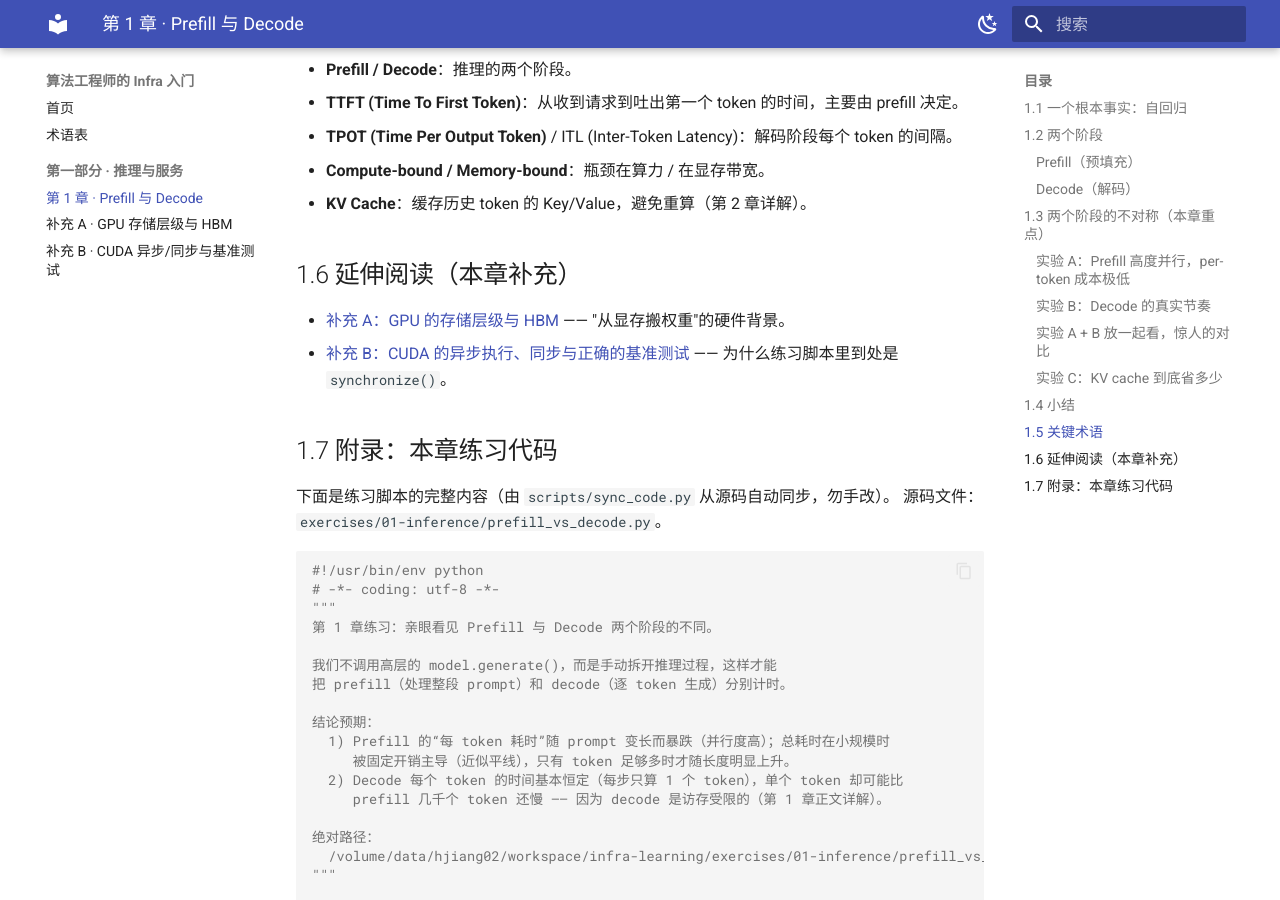
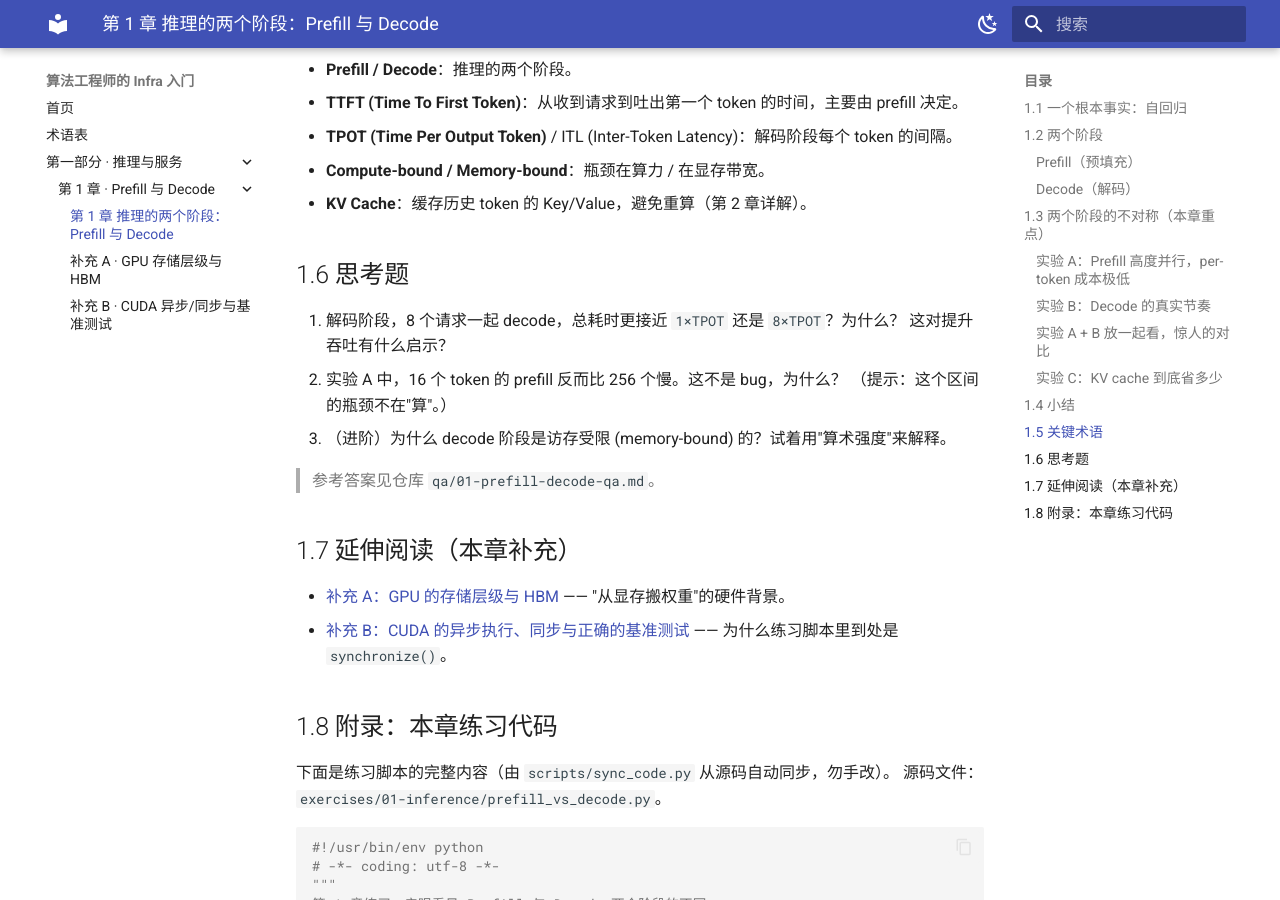
Before and after one commit to H-Jett/InfraLearning, an MkDocs documentation site: the page built from docs/chapters/01-inference/01-prefill-decode.md, in a window 1280 px wide and 900 px high, scrolled down 4113 px. Built offline with MkDocs 1.6.1 and Material for MkDocs 9.7.7, drawn with Linux system fonts in a browser that asks for light colours.

Commit message:
第1章:目录缩进(补充A/B 嵌入第1章)、思考题进正文、qa 改为纯答案册、删除 logs/
Co-Authored-By: Claude Opus 4.8 (1M context) <noreply@anthropic.com>

```diff
--- a/docs/chapters/01-inference/01-prefill-decode.md
+++ b/docs/chapters/01-inference/01-prefill-decode.md
@@ -155,13 +155,23 @@
 - **Compute-bound / Memory-bound**：瓶颈在算力 / 在显存带宽。
 - **KV Cache**：缓存历史 token 的 Key/Value，避免重算（第 2 章详解）。
 
-## 1.6 延伸阅读（本章补充）
+## 1.6 思考题
+
+1. 解码阶段，8 个请求一起 decode，总耗时更接近 `1×TPOT` 还是 `8×TPOT`？为什么？
+   这对提升吞吐有什么启示？
+2. 实验 A 中，16 个 token 的 prefill 反而比 256 个慢。这不是 bug，为什么？
+   （提示：这个区间的瓶颈不在"算"。）
+3. （进阶）为什么 decode 阶段是访存受限 (memory-bound) 的？试着用"算术强度"来解释。
+
+> 参考答案见仓库 `qa/01-prefill-decode-qa.md`。
+
+## 1.7 延伸阅读（本章补充）
 
 - [补充 A：GPU 的存储层级与 HBM](A1-gpu-storage-hbm.md) —— "从显存搬权重"的硬件背景。
 - [补充 B：CUDA 的异步执行、同步与正确的基准测试](A2-cuda-async-sync-benchmark.md) ——
   为什么练习脚本里到处是 `synchronize()`。
 
-## 1.7 附录：本章练习代码
+## 1.8 附录：本章练习代码
 
 下面是练习脚本的完整内容（由 `scripts/sync_code.py` 从源码自动同步，勿手改）。
 源码文件：`exercises/01-inference/prefill_vs_decode.py`。
--- a/mkdocs.yml
+++ b/mkdocs.yml
@@ -16,7 +16,7 @@ theme:
         icon: material/weather-sunny
         name: 切换到亮色
   features:
-    - navigation.sections   # 侧边栏按分组展开
+    - navigation.indexes    # 允许"章"节点本身是一个页面，补充内容缩进其下
     - navigation.top        # 回到顶部
     - toc.follow
     - search.suggest
@@ -46,6 +46,7 @@ nav:
   - 首页: index.md
   - 术语表: glossary.md
   - 第一部分 · 推理与服务:
-      - 第 1 章 · Prefill 与 Decode: chapters/01-inference/01-prefill-decode.md
-      - 补充 A · GPU 存储层级与 HBM: chapters/01-inference/A1-gpu-storage-hbm.md
-      - 补充 B · CUDA 异步/同步与基准测试: chapters/01-inference/A2-cuda-async-sync-benchmark.md
+      - 第 1 章 · Prefill 与 Decode:
+          - chapters/01-inference/01-prefill-decode.md
+          - 补充 A · GPU 存储层级与 HBM: chapters/01-inference/A1-gpu-storage-hbm.md
+          - 补充 B · CUDA 异步/同步与基准测试: chapters/01-inference/A2-cuda-async-sync-benchmark.md
```
Also changed, not shown: README.md (+1 -2 lines), logs/progress.md (deleted, +0 -35 lines), qa/01-prefill-decode-qa.md (+27 -57 lines).
